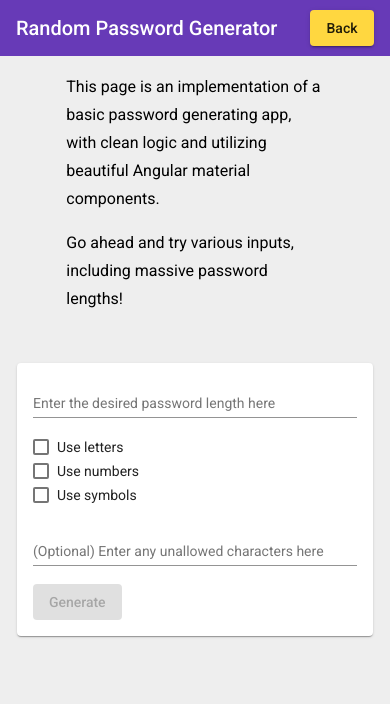
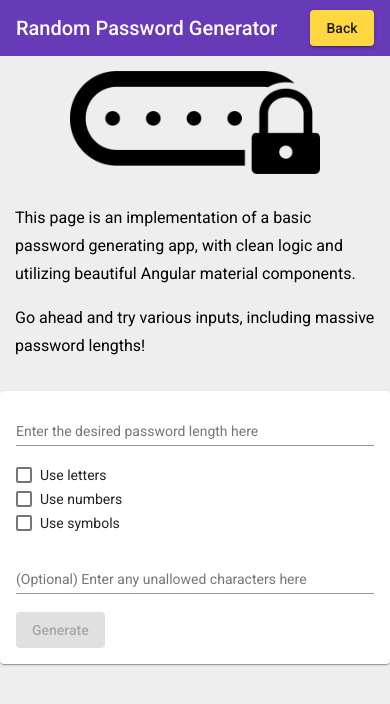
Before and after one commit to arami265/angular-password-generator, an Angular app: page / in a window 390 px wide. Shown: the top 704 px of the page. Built offline with nearby package versions, Linux system fonts and the light colour scheme.

Commit message:
Improved mobile formatting; redeploy
Switched from vh units to px for better mobile performance, cleaned up CSS classes, added static image

```diff
--- a/src/app/app.component.html
+++ b/src/app/app.component.html
@@ -8,13 +8,18 @@
   </a>
 </mat-toolbar>
 
-<div class="larger-width centered left-text">
+<div class="centered-flex padded">
+  <img src="../assets/img/password-interface-protection-sign.png"
+  width="250px">
+</div>
+
+<div class="larger-width centered padded left-text">
   <h3>This page is an implementation of a basic password generating app, with clean logic and utilizing beautiful Angular material components.</h3>
   <h3>Go ahead and try various inputs, including massive password lengths!</h3>
 </div>
 
-<div class="centered-flex">
-  <mat-card class = "med-width">
+<div class="med-width centered">
+  <mat-card>
     <form autocomplete="off">
       <mat-form-field class="full-width">
         <mat-label>Enter the desired password length here</mat-label>
--- a/src/styles.css
+++ b/src/styles.css
@@ -16,16 +16,20 @@ body {
   hyphens: auto; */
 }
 
+.padded {
+  padding: 15px;
+}
+
 .toolbar-spacer {
   flex: 1 1 auto;
 }
 
 .med-width {
-  width: 50vh;
+  max-width: 450px;
 }
 
 .larger-width {
-  width: 66%;
+  max-width: 650px;
 }
 
 .full-width {
@@ -41,24 +45,18 @@ body {
 }
 
 .centered {
-  padding: 2vh;
   margin: auto;
   justify-content: center;
   align-items: center;
 }
 
 .centered-flex {
-  padding: 2vh;
   margin: auto;
   display: flex;
   justify-content: center;
   align-items: center;
 }
 
-.top-left {
-  padding: 5vh 10vh 0vh;
-}
-
 .pad-left {
   padding-left: 1em;
 }
```
Also changed, not shown: src/assets/img/password-interface-protection-sign.png (added), 7 other files (tests, documents, lock files or other folders).
